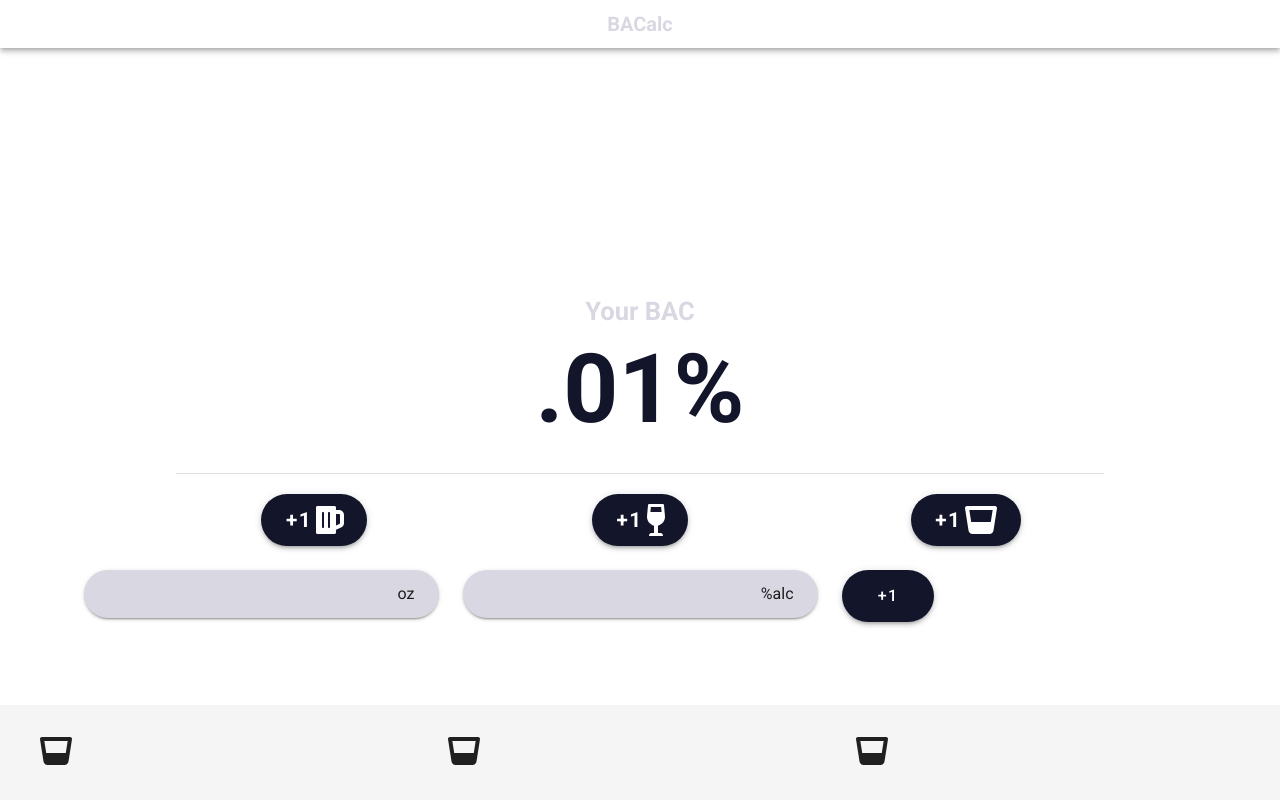
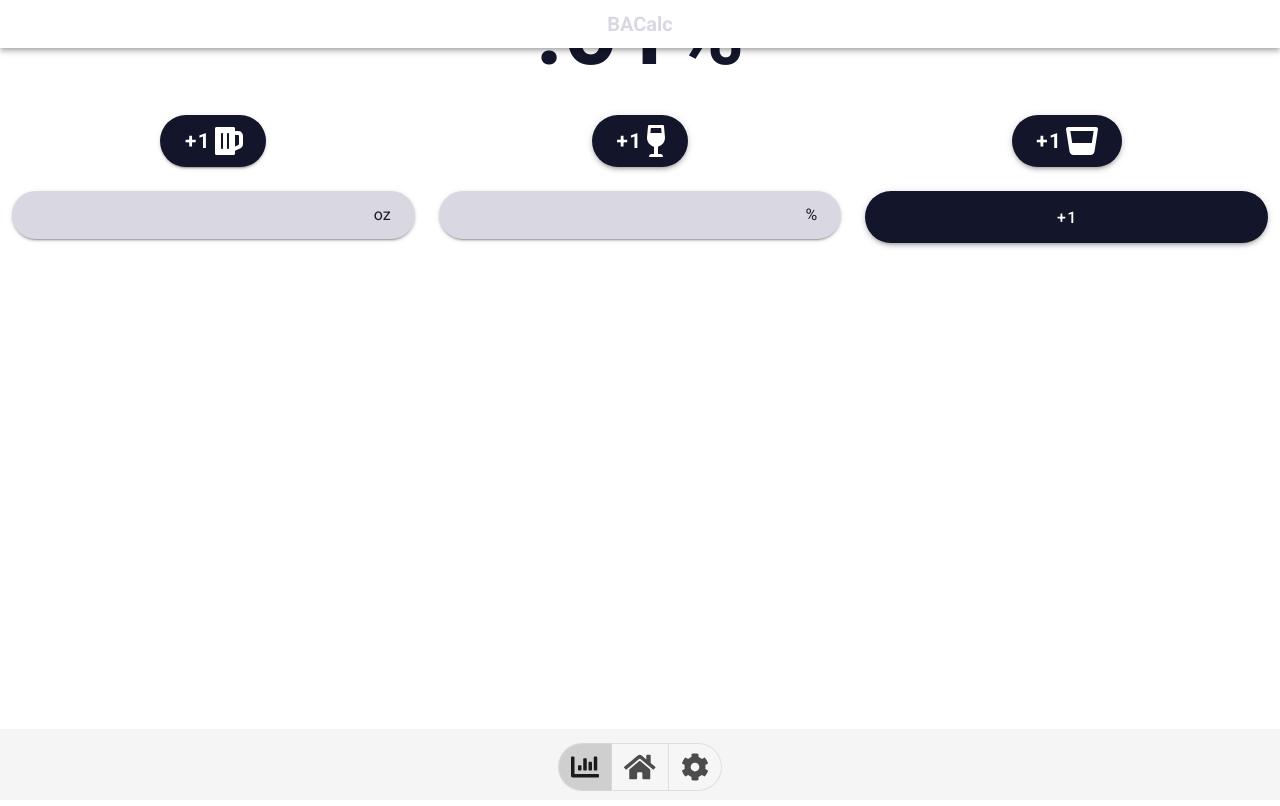
Before and after one commit to aidan-lane/bacalc, a Vue app: page /#/ in a window 1280 px wide. Built offline with nearby package versions, Linux system fonts and the light colour scheme.

Commit message:
Fixed main menu layout

```diff
--- a/src/App.vue
+++ b/src/App.vue
@@ -15,38 +15,21 @@
 
       <Home/>
     </v-main>
-    <v-footer>
-      <v-col class="d-flex justify-center">
-        <v-col
-          sm="4"
-        >
-          <i class="fas fa-glass-whiskey fa-2x"></i>
-        </v-col>
 
-        <v-col
-          sm="4"
-        >
-          <i class="fas fa-glass-whiskey fa-2x"></i>
-        </v-col>
-
-        <v-col
-          sm="4"
-        >
-          <i class="fas fa-glass-whiskey fa-2x"></i>
-        </v-col>
-      </v-col>
-    </v-footer>
+    <Footer/>
   </v-app>
 </template>
 
 <script>
 import Home from './views/Home';
+import Footer from '@/components/Footer'
 
 export default {
   name: 'BACalc',
 
   components: {
     Home,
+    Footer
   },
 
   data: () => ({
--- /dev/null
+++ b/src/components/Footer.vue
@@ -0,0 +1,37 @@
+<template>
+  <v-footer>
+      <v-row
+        align="center"
+        justify="center"
+      >
+        <v-btn-toggle
+          class="button-panel"
+          v-model="toggle_exclusive"
+          rounded
+          mandatory
+        >
+          <v-btn>
+            <i class="fas fa-chart-bar fa-2x"></i>
+          </v-btn>
+          <v-btn>
+            <i class="fas fa-home fa-2x"></i>
+          </v-btn>
+          <v-btn>
+            <i class="fas fa-cog fa-2x"></i>
+          </v-btn>
+        </v-btn-toggle>
+      </v-row>
+    </v-footer>
+</template>
+
+<script>
+export default {
+
+}
+</script>
+
+<style scoped>
+  .button-panel {
+    margin: 20px 0px 15px 0px;
+  }
+</style>
--- a/src/views/Home.vue
+++ b/src/views/Home.vue
@@ -1,13 +1,9 @@
 <template>
-  <v-container>
+  <v-container fluid>
     <v-row class="text-center menu">
-       <v-col
-        class="mb-5"
-        cols="12"
-      >
-        <h3
-          class="bac-title font-weight-bold"
-        >
+      <v-col md="12">
+
+        <h3 class="bac-title font-weight-bold">
           Your BAC
         </h3>
 
@@ -15,23 +11,20 @@
           :bac="currentBAC"
         />
 
-        <v-divider/>
-      </v-col>
-
-      <v-row>
-        <v-flex xs4>
+        <v-row justify="space-around">
+          <v-col md="4">
             <v-btn
               x-large
               rounded
-            elevation="3"
+              elevation="2"
               color="primary"
             >
               <div class="alc-btn-text"> +1 </div>
               <i class="fas fa-beer fa-2x"></i>
             </v-btn>
-        </v-flex>
+          </v-col>
 
-        <v-flex xs4>
+          <v-col md="4">
             <v-btn
               x-large
               rounded
@@ -41,9 +34,9 @@
               <div class="alc-btn-text"> +1 </div>
               <i class="fas fa-wine-glass-alt fa-2x"></i>
             </v-btn>
-        </v-flex>
+          </v-col>
 
-        <v-flex xs4>
+          <v-col md="4">
             <v-btn
               x-large
               rounded
@@ -53,13 +46,12 @@
               <div class="alc-btn-text"> +1 </div>
               <i class="fas fa-glass-whiskey fa-2x"></i>
             </v-btn>
-        </v-flex>
-      </v-row>
+          </v-col>
         </v-row>
 
-    <v-col class="custom-input d-flex justify-center">
+        <v-row justify="space-around" class="custom-input">
           <v-col
-        sm="4"
+            md="4"
           >
             <v-text-field
               rounded
@@ -70,29 +62,32 @@
           </v-col>
 
           <v-col
-        sm="4"
+            md="4"
           >
             <v-text-field
               rounded
               solo
-          suffix="%alc"
+              suffix="%"
               background-color="tertiary"
             />
           </v-col>
 
           <v-col
-        sm="4"
+            md="4"
           >
             <v-btn
               x-large
               rounded
+              block
               elevation="3"
               color="primary"
             >
               +1
             </v-btn>
           </v-col>
+        </v-row>
       </v-col>
+    </v-row>
   </v-container>
 </template>
 
@@ -114,12 +109,13 @@
 
 <style>
   .menu {
-    padding: 20% 10% 0 10%;
+    margin-top: 30%;
   }
 
   .bac-title {
     font-size: 1.6em;
     color: #d9d8e2;
+    margin-top: -10%;
     margin-bottom: -1em;
   }
 
@@ -130,7 +126,7 @@
   }
 
   .custom-input {
-    margin-top: 1.5em;
+    margin-top: 100%;
   }
 
   .test {
```
Lines whose indentation alone changed are shown as unchanged.
